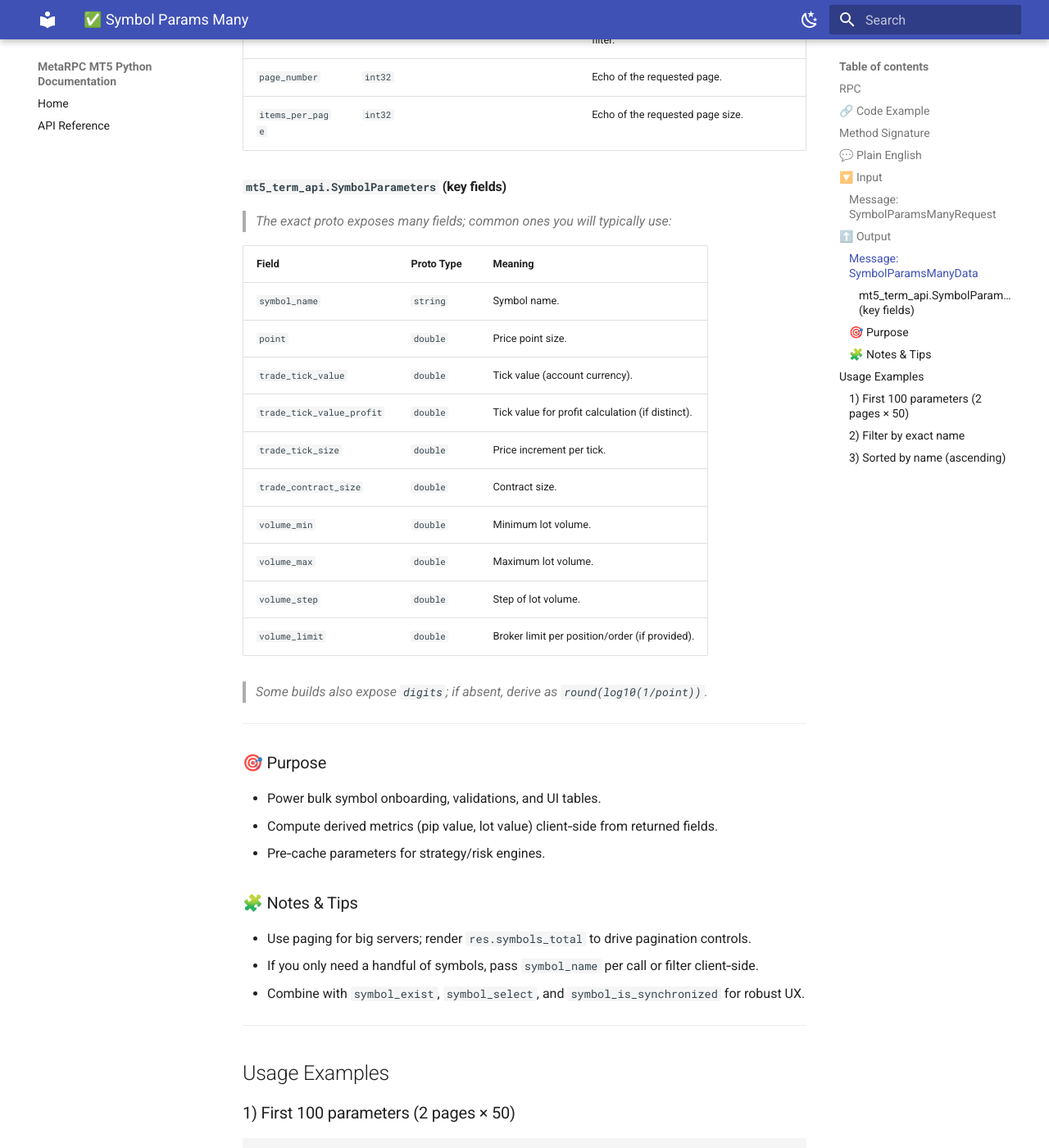
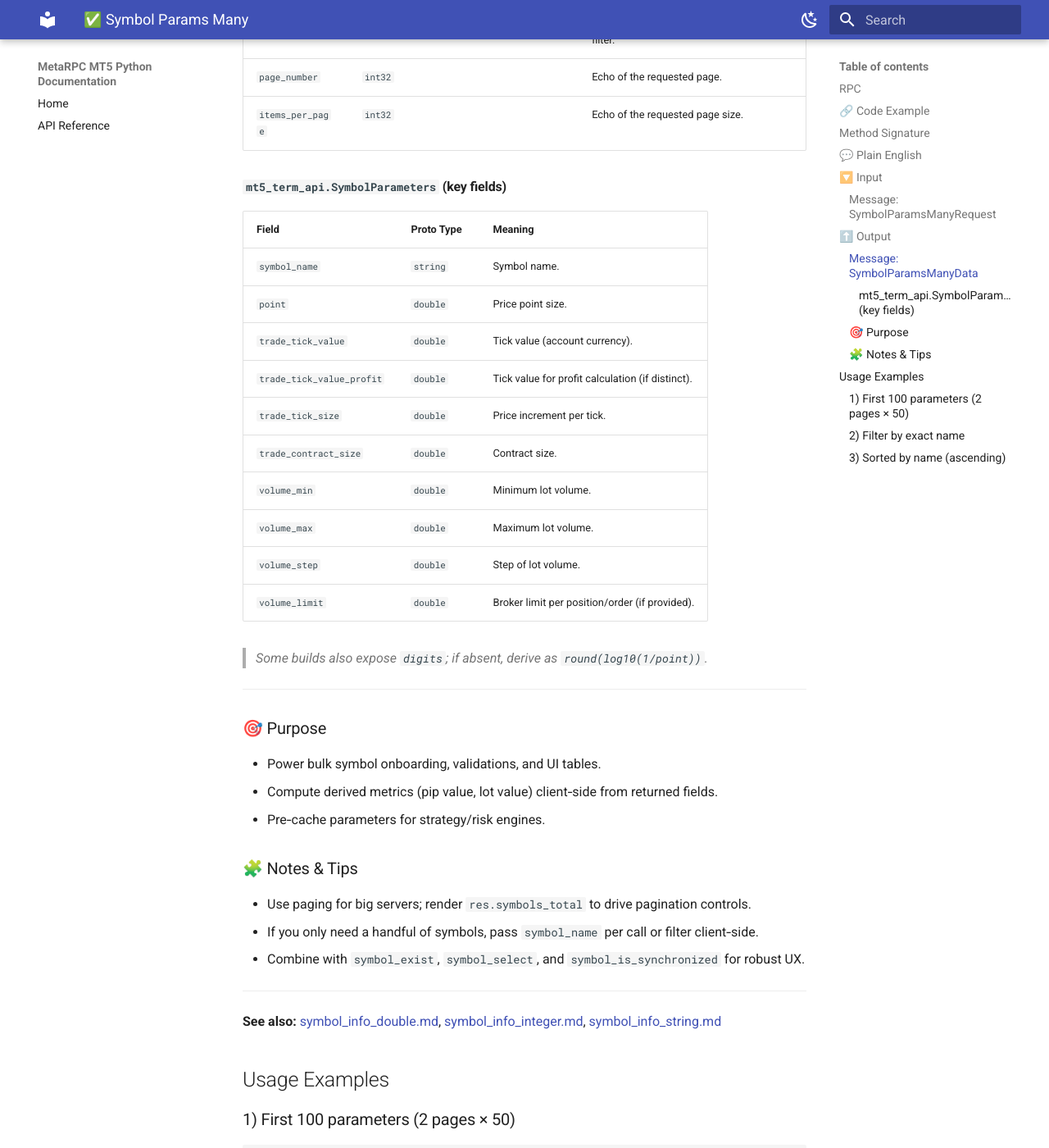
Before and after one commit to MetaRPC/PyMT5, an MkDocs documentation site: the page built from docs/MT5Account/Symbols_and_Market/symbol_params_many.md, in a window 1280 px wide and 1400 px high, scrolled down 2390 px. Shown: the whole window at 82% size. Built offline with MkDocs 1.6.1 and Material for MkDocs 9.7.7, drawn with Linux system fonts in a browser that asks for light colours.

Commit message:
Update symbol_params_many.md

```diff
--- a/docs/MT5Account/Symbols_and_Market/symbol_params_many.md
+++ b/docs/MT5Account/Symbols_and_Market/symbol_params_many.md
@@ -88,8 +88,6 @@ async def symbol_params_many(
 
 #### `mt5_term_api.SymbolParameters` (key fields)
 
-> *The exact proto exposes many fields; common ones you will typically use:*
-
 | Field                     | Proto Type | Meaning                                          |
 | ------------------------- | ---------- | ------------------------------------------------ |
 | `symbol_name`             | `string`   | Symbol name.                                     |
@@ -118,8 +116,9 @@ async def symbol_params_many(
 * Use paging for big servers; render `res.symbols_total` to drive pagination controls.
 * If you only need a handful of symbols, pass `symbol_name` per call or filter client‑side.
 * Combine with `symbol_exist`, `symbol_select`, and `symbol_is_synchronized` for robust UX.
+---
 
----
+**See also:** [symbol\_info\_double.md](./symbol_info_double.md), [symbol\_info\_integer.md](./symbol_info_integer.md), [symbol\_info\_string.md](./symbol_info_string.md)
 
 ## Usage Examples
 
```
